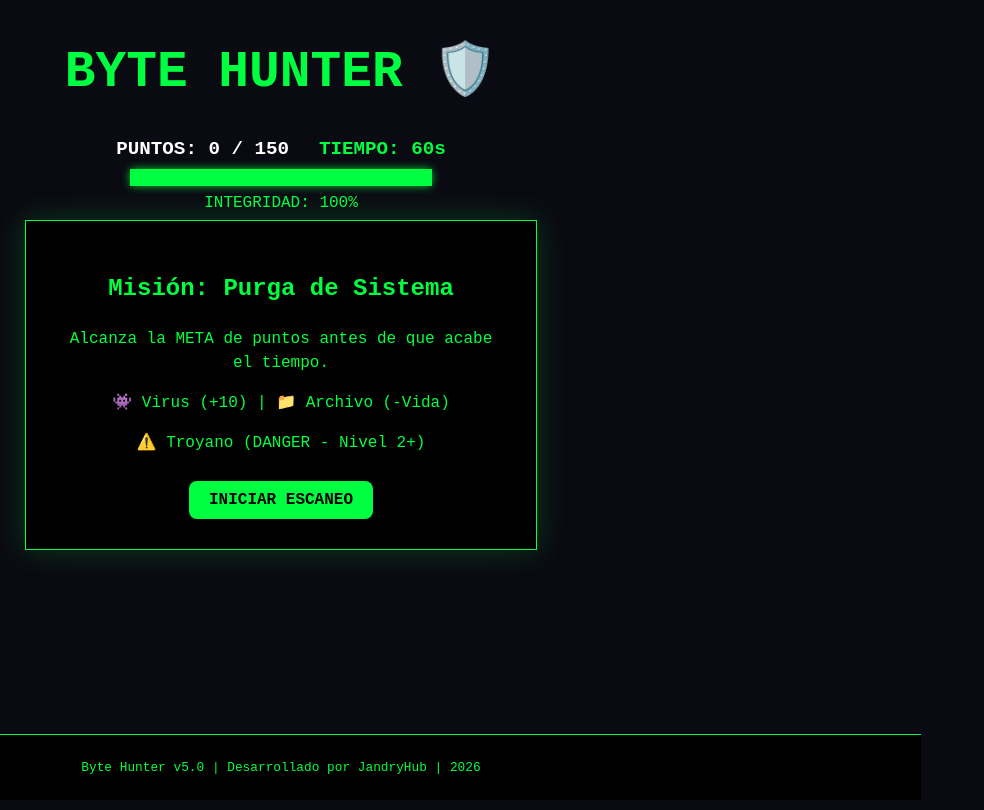
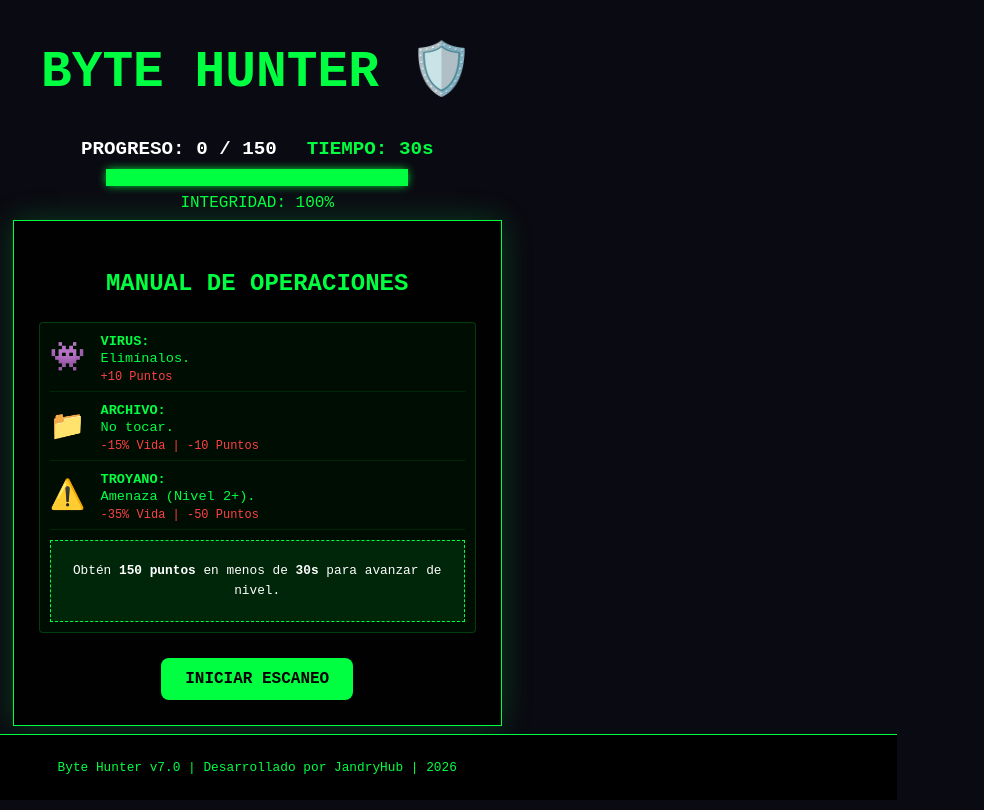
Before and after one commit to JandryHub/byte-hunter, a React (Vite) app in the folder byte-hunter/: page / in a window 1280 px wide. Shown: the whole page, without its empty margins (0-984 px from the left). Built offline with nearby package versions, Linux system fonts and the light colour scheme.

Commit message:
Mejora en el main, y reduccion de tiempo por nive. Funcionalidad de paso de nivel al completar los puntos requeridos

```diff
--- a/byte-hunter/src/App.css
+++ b/byte-hunter/src/App.css
@@ -14,7 +14,7 @@ body {
   align-items: center;
   min-height: 100vh;
   width: 100%;
-  position: relative; /* Base para elementos absolutos */
+  position: relative;
   padding-top: 10px;
 }
 
@@ -25,13 +25,14 @@ body {
   right: 20px;
   background: rgba(0, 0, 0, 0.8);
   border: 2px solid #00ff41;
-  color: #00fd3f;
+  color: #00ff41;
   padding: 10px 20px;
   font-size: 1.5rem;
   font-weight: bold;
   box-shadow: 0 0 15px rgba(0, 255, 65, 0.4);
   z-index: 50;
   animation: level-pulse 2s infinite;
+  text-align: center;
 }
 
 @keyframes level-pulse {
@@ -47,16 +48,15 @@ body {
   justify-content: center;
 }
 
-/* --- Tablero (CORREGIDO) --- */
 .game-board {
   position: relative;
-  width: 90%;          /* Ancho amplio */
-  height: 60vh;        /* Altura fija */
-  min-height: 450px;   /* Altura mínima de seguridad */
+  width: 90%;
+  height: 60vh;
+  min-height: 450px;
   border: 2px solid #00ff41;
   background: radial-gradient(circle, rgba(0, 20, 0, 1) 0%, rgba(0,0,0,1) 100%);
   margin: 10px 0;
-  overflow: hidden;    /* Mantiene los virus dentro */
+  overflow: hidden;
   box-shadow: 0 0 20px rgba(0, 255, 65, 0.1);
   cursor: crosshair;
 }
@@ -102,18 +102,61 @@ body {
 .health-yellow { background: #f1c40f; box-shadow: 0 0 10px #f1c40f; }
 .health-red { background: #ff4141; box-shadow: 0 0 10px #ff4141; animation: blink 0.2s infinite; }
 
-/* --- Menús --- */
+/* --- Menús e Instrucciones (CORREGIDO) --- */
 .menu {
   background: rgba(0, 0, 0, 0.95);
   border: 1px solid #00ff41;
-  padding: 30px;
+  padding: 25px;
   text-align: center;
-  max-width: 500px;
-  width: 80%;
+  max-width: 550px;
+  width: 85%;
   z-index: 20;
   box-shadow: 0 0 30px rgba(0, 255, 65, 0.2);
 }
 
+.instructions-container {
+  text-align: left;
+  margin: 15px 0;
+  background: rgba(0, 255, 65, 0.05);
+  border-radius: 4px;
+  padding: 10px;
+  border: 1px solid rgba(0, 255, 65, 0.2);
+}
+
+.instruction-item {
+  display: flex;
+  align-items: center;
+  gap: 15px;
+  margin-bottom: 10px;
+  border-bottom: 1px solid rgba(0, 255, 65, 0.1);
+  padding-bottom: 5px;
+}
+
+.instruction-item:last-child { border-bottom: none; }
+
+.instruction-item .icon { font-size: 1.8rem; }
+
+.instruction-item p {
+  margin: 0;
+  font-size: 0.85rem;
+  line-height: 1.3;
+}
+
+.instruction-item p strong { color: #00ff41; display: block; }
+
+.instruction-item span { color: #ff4141; font-size: 0.75rem; }
+
+.mission-box {
+  margin-top: 10px;
+  border: 1px dashed #00ff41;
+  padding: 8px;
+  background: rgba(0, 255, 65, 0.1);
+  font-size: 0.8rem;
+  text-align: center;
+  color: #fff;
+}
+
+/* --- Leaderboard --- */
 .leaderboard-list {
   text-align: left;
   margin: 15px 0;
@@ -135,7 +178,8 @@ body {
   padding: 8px;
   text-align: center;
   font-family: 'Courier New', monospace;
-  margin-right: 10px;
+  width: 70%;
+  margin-bottom: 10px;
 }
 
 /* --- Footer Fijo --- */
@@ -156,19 +200,27 @@ button {
   background: #00ff41;
   color: #000;
   border: none;
-  padding: 10px 20px;
+  padding: 12px 24px;
   font-weight: bold;
+  font-size: 1rem;
   cursor: pointer;
   margin-top: 10px;
-  transition: transform 0.1s;
+  transition: all 0.2s;
+  text-transform: uppercase;
 }
-button:hover { transform: scale(1.05); background: #fff; }
 
-/* --- Target Item (Ajuste para Target.jsx) --- */
+button:hover {
+  transform: scale(1.05);
+  background: #fff;
+  box-shadow: 0 0 15px #fff;
+}
+
+/* --- Target Item --- */
 .target-item {
   position: absolute;
   transform: translate(-50%, -50%);
   cursor: pointer;
   transition: transform 0.05s;
 }
+
 .target-item:active { transform: scale(0.8) translate(-50%, -50%); }
--- a/byte-hunter/src/App.jsx
+++ b/byte-hunter/src/App.jsx
@@ -1,18 +1,30 @@
-import React, { useState, useEffect, useCallback } from 'react';
+import React, { useState, useEffect, useCallback, useRef } from 'react';
 import Target from './components/Target';
 import './App.css';
 
 function App() {
   // --- Estados del Juego ---
   const [gameState, setGameState] = useState('menu');
-  const [score, setScore] = useState(0);
+  const [score, setScore] = useState(0); // Puntaje TOTAL acumulado
   const [integrity, setIntegrity] = useState(100);
-  const [timeLeft, setTimeLeft] = useState(60);
+  const [timeLeft, setTimeLeft] = useState(30);
   const [targets, setTargets] = useState([]);
   const [level, setLevel] = useState(1);
 
-  // META DE PUNTOS: Nivel 1 = 150, Nivel 2 = 300...
-  const targetScore = level * 150;
+  // CONFIGURACIÓN: Puntos necesarios para superar CADA nivel
+  const POINTS_PER_LEVEL = 150;
+
+  // CÁLCULO INTELIGENTE:
+  // Meta Total = Nivel * 150 (Ej: Nivel 1=150, Nivel 2=300)
+  const targetTotalScore = level * POINTS_PER_LEVEL;
+
+  // Progreso en el nivel actual (Para que siempre empiece en 0 visualmente)
+  // Ej: Si tienes 160 pts y estás en Nivel 2, tu progreso es 10 pts.
+  const currentLevelProgress = score - ((level - 1) * POINTS_PER_LEVEL);
+
+  // Ref para acceso seguro en timers
+  const scoreRef = useRef(score);
+  useEffect(() => { scoreRef.current = score; }, [score]);
 
   // --- Persistencia ---
   const [highScore, setHighScore] = useState(
@@ -36,59 +48,49 @@ function App() {
     }
   }, [highScore, leaderboard]);
 
-  // --- EFECTO 1: EL RELOJ (Solo baja el tiempo) ---
+  // --- EFECTO 1: SUBIR DE NIVEL (Instantáneo) ---
+  useEffect(() => {
+    if (gameState === 'playing' && score >= targetTotalScore) {
+      setLevel(prev => prev + 1);
+      setTimeLeft(30); // Reinicia tiempo
+      // Nota: No reiniciamos 'score' porque es el acumulado para el Récord
+    }
+  }, [score, targetTotalScore, gameState]);
+
+  // --- EFECTO 2: RELOJ ---
   useEffect(() => {
     if (gameState !== 'playing') return;
+    const timer = setInterval(() => {
+      setTimeLeft(prev => {
+        if (prev <= 1) {
+          setGameState('gameover');
+          checkHighScores(scoreRef.current);
+          return 0;
+        }
+        return prev - 1;
+      });
+    }, 1000);
+    return () => clearInterval(timer);
+  }, [gameState, checkHighScores]);
 
-    const timer = setInterval(() => {
-      setTimeLeft(prev => prev > 0 ? prev - 1 : 0);
-    }, 1000);
-
-    return () => clearInterval(timer);
-  }, [gameState]);
-
-  // --- EFECTO 2: LÓGICA DE NIVEL (Se activa cuando el tiempo cambia) ---
-  useEffect(() => {
-    if (timeLeft === 0 && gameState === 'playing') {
-      // Verificamos si cumplió la meta
-      if (score >= targetScore) {
-        // ¡NIVEL SUPERADO!
-        setLevel(prev => prev + 1); // Sube 1 nivel exactamente
-        setTimeLeft(60);            // Reinicia reloj
-      } else {
-        // GAME OVER
-        setGameState('gameover');
-        checkHighScores(score);
-      }
-    }
-  }, [timeLeft, gameState, score, targetScore, checkHighScores]);
-
-  // --- EFECTO 3: GENERADOR DE VIRUS (Spawner) ---
-  // La velocidad depende del nivel
+  // --- EFECTO 3: SPAWNER ---
   const spawnRate = Math.max(250, 1000 - (level - 1) * 120);
-
   useEffect(() => {
     if (gameState !== 'playing') return;
+    const spawner = setInterval(() => { spawnTarget(); }, spawnRate);
+    return () => clearInterval(spawner);
+  }, [gameState, spawnRate, level]);
 
-    const spawner = setInterval(() => {
-      spawnTarget();
-    }, spawnRate);
-
-    return () => clearInterval(spawner);
-  }, [gameState, spawnRate, level]); // Se reinicia solo si cambia el nivel
-
-  // --- Funciones de Mecánica ---
+  // --- Mecánicas ---
   const spawnTarget = () => {
     const id = Date.now();
     const rand = Math.random();
-
     let type = 'virus';
     if (rand < 0.2) type = 'file';
     else if (rand < 0.35 && level >= 2) type = 'trojan';
 
     const x = Math.random() * 80 + 10;
     const y = Math.random() * 60 + 20;
-
     setTargets((prev) => [...prev, { id, x, y, type }]);
 
     const disappearTime = Math.max(800, 2500 - (level * 150));
@@ -99,10 +101,8 @@ function App() {
 
   const handleTargetClick = (id, type) => {
     setTargets((prev) => prev.filter((t) => t.id !== id));
-
-    if (type === 'virus') {
-      setScore(prev => prev + 10);
-    } else if (type === 'file') {
+    if (type === 'virus') setScore(prev => prev + 10);
+    else if (type === 'file') {
       setScore(prev => Math.max(0, prev - 10));
       updateIntegrity(15);
     } else if (type === 'trojan') {
@@ -116,7 +116,7 @@ function App() {
       const newIntegrity = prev - damage;
       if (newIntegrity <= 0) {
         setGameState('gameover');
-        checkHighScores(score);
+        checkHighScores(scoreRef.current);
         return 0;
       }
       return newIntegrity;
@@ -124,38 +124,24 @@ function App() {
   };
 
   const startGame = () => {
-    setScore(0);
-    setIntegrity(100);
-    setTimeLeft(60);
-    setLevel(1);
-    setTargets([]);
-    setShowNameInput(false);
-    setGameState('playing');
+    setScore(0); setIntegrity(100); setTimeLeft(30); setLevel(1); setTargets([]);
+    setShowNameInput(false); setGameState('playing');
   };
 
   const saveToLeaderboard = () => {
     if (playerName.trim() === '') return;
     const newEntry = { name: playerName, score: score };
-    const updated = [...leaderboard, newEntry]
-      .sort((a, b) => b.score - a.score)
-      .slice(0, 5);
-
+    const updated = [...leaderboard, newEntry].sort((a, b) => b.score - a.score).slice(0, 5);
     setLeaderboard(updated);
     localStorage.setItem('byteHunterLeaderboard', JSON.stringify(updated));
-    setShowNameInput(false);
-    setPlayerName('');
-    setGameState('menu');
+    setShowNameInput(false); setPlayerName(''); setGameState('menu');
   };
 
   return (
     <div className="game-container">
-      {/* HUD Superior Derecha */}
       {gameState === 'playing' && (
         <div className="level-display">
           <div>NIVEL {level}</div>
-          <div style={{fontSize: '0.8rem', color: score >= targetScore ? '#00ff41' : '#fff', marginTop: '5px'}}>
-            META: {targetScore} PTS
-          </div>
         </div>
       )}
 
@@ -165,9 +151,9 @@ function App() {
 
       <div className="stats">
         <div className="stats-info">
-          {/* El score cambia a verde cuando pasas la meta */}
-          <span style={{ color: score >= targetScore ? '#00ff41' : 'white', transition: 'color 0.3s' }}>
-            PUNTOS: {score} / {targetScore}
+          {/* AQUÍ EL CAMBIO: Muestra progreso relativo (0/150) */}
+          <span style={{ color: currentLevelProgress >= POINTS_PER_LEVEL ? '#00ff41' : 'white' }}>
+            PROGRESO: {currentLevelProgress} / {POINTS_PER_LEVEL}
           </span>
           <span className={timeLeft <= 10 ? 'timer-warning' : ''}>
             TIEMPO: {timeLeft}s
@@ -175,10 +161,7 @@ function App() {
         </div>
 
         <div className="health-bar-container">
-          <div
-            className={`health-bar-fill ${integrity > 50 ? 'health-green' : integrity > 20 ? 'health-yellow' : 'health-red'}`}
-            style={{ width: `${integrity}%` }}
-          ></div>
+          <div className={`health-bar-fill ${integrity > 50 ? 'health-green' : integrity > 20 ? 'health-yellow' : 'health-red'}`} style={{ width: `${integrity}%` }}></div>
         </div>
         <span className="integrity-text">INTEGRIDAD: {integrity}%</span>
       </div>
@@ -194,39 +177,42 @@ function App() {
 
         {gameState === 'menu' && (
           <div className="menu">
-            <h2>Misión: Purga de Sistema</h2>
-            <p>Alcanza la META de puntos antes de que acabe el tiempo.</p>
-            <p>👾 Virus (+10) | 📁 Archivo (-Vida)</p>
-            <p>⚠️ Troyano (DANGER - Nivel 2+)</p>
-            <button onClick={startGame}>INICIAR ESCANEO</button>
+            <h2>MANUAL DE OPERACIONES</h2>
+            <div className="instructions-container">
+              <div className="instruction-item">
+                <span className="icon">👾</span>
+                <p><strong>VIRUS:</strong> Elimínalos. <br/> <span>+10 Puntos</span></p>
+              </div>
+              <div className="instruction-item">
+                <span className="icon">📁</span>
+                <p><strong>ARCHIVO:</strong> No tocar. <br/> <span>-15% Vida | -10 Puntos</span></p>
+              </div>
+              <div className="instruction-item">
+                <span className="icon">⚠️</span>
+                <p><strong>TROYANO:</strong> Amenaza (Nivel 2+). <br/> <span>-35% Vida | -50 Puntos</span></p>
+              </div>
+              <div className="mission-box">
+                <p>Obtén <strong>150 puntos</strong> en menos de <strong>30s</strong> para avanzar de nivel.</p>
+              </div>
+            </div>
+            <button onClick={startGame} className="start-btn">INICIAR ESCANEO</button>
           </div>
         )}
 
         {gameState === 'gameover' && (
           <div className="menu">
-            <h2 style={{ color: 'red' }}>CONEXIÓN FINALIZADA</h2>
-
-            {/* Mensaje dinámico según la causa de muerte */}
-            {timeLeft === 0 && score < targetScore ? (
-                <p style={{color: '#f1c40f'}}>TIEMPO AGOTADO: No alcanzaste la meta de datos.</p>
+            <h2 style={{ color: 'red' }}>CONEXIÓN PERDIDA</h2>
+            {timeLeft === 0 ? (
+                <p style={{color: '#f1c40f'}}>TIEMPO AGOTADO: Cuota no alcanzada.</p>
             ) : (
-                <p style={{color: '#ff4141'}}>FALLO DE INTEGRIDAD: El sistema colapsó.</p>
+                <p style={{color: '#ff4141'}}>FALLO DE INTEGRIDAD: Sistema destruido.</p>
             )}
-
-            <h3>Puntos Finales: {score}</h3>
-            <p>Nivel Alcanzado: {level}</p>
+            <h3>Puntos Totales: {score} | Nivel: {level}</h3>
 
             {showNameInput ? (
               <div className="leaderboard-entry">
                 <p>¡NUEVO RÉCORD TOP 5!</p>
-                <input
-                  className="name-input-field"
-                  type="text"
-                  placeholder="Tu Alias"
-                  value={playerName}
-                  onChange={(e) => setPlayerName(e.target.value)}
-                  maxLength={10}
-                />
+                <input className="name-input-field" type="text" placeholder="Tu Alias" value={playerName} onChange={(e) => setPlayerName(e.target.value)} maxLength={10} />
                 <button onClick={saveToLeaderboard}>REGISTRAR</button>
               </div>
             ) : (
@@ -239,7 +225,7 @@ function App() {
       </main>
 
       <footer className="game-footer">
-        <p>Byte Hunter v5.0 | Desarrollado por JandryHub | 2026</p>
+        <p>Byte Hunter v7.0 | Desarrollado por JandryHub | 2026</p>
       </footer>
     </div>
   );
```
